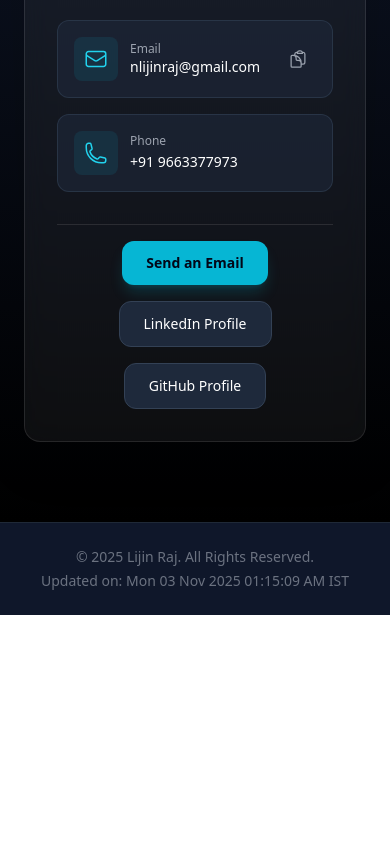
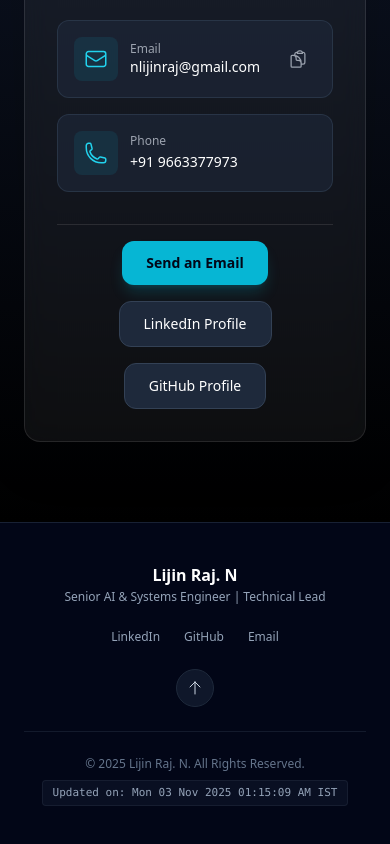
Before and after one commit to nlijin/devops_profile, a React (Vite) app: page / in a window 390 px wide. Shown: the part 9108-9952 px from the top of the page. Before the commit the page ends 9723 px from the top, so only its background shows below. Built offline with nearby package versions, Linux system fonts and the light colour scheme.

Commit message:
Refactor Footer component with new design and logic
Updated footer component with new styles and improved last updated handling.

```diff
--- a/src/components/Footer.jsx
+++ b/src/components/Footer.jsx
@@ -1,24 +1,92 @@
-import React, { useEffect, useState } from "react";
+import React, { useEffect, useState } from 'react'
+import { profile } from '../data/profile'
+import { ArrowUpIcon } from '@heroicons/react/24/outline'
 
 export default function Footer() {
-  const [lastUpdated, setLastUpdated] = useState("Loading...");
+  const [lastUpdated, setLastUpdated] = useState('Loading...')
 
   useEffect(() => {
-    const fileUrl = `${window.location.origin}${import.meta.env.BASE_URL}last-update.txt`;
+    const fileUrl = `${window.location.origin}${import.meta.env.BASE_URL}last-update.txt`
 
     fetch(fileUrl)
       .then((res) => {
-        if (!res.ok) throw new Error("File not found");
-        return res.text();
+        if (!res.ok) throw new Error('File not found')
+        return res.text()
       })
-      .then((text) => setLastUpdated(text))
-      .catch(() => setLastUpdated("Last updated: unknown"));
-  }, []);
+      .then((text) => setLastUpdated(text.trim()))
+      .catch(() => setLastUpdated('Last updated: Recently'))
+  }, [])
+
+  const scrollToTop = () => {
+    window.scrollTo({ top: 0, behavior: 'smooth' })
+  }
 
   return (
-    <footer className="text-center py-6 text-gray-500 text-sm border-t border-gray-800 bg-slate-900">
-      <p>© 2025 Lijin Raj. All Rights Reserved.</p>
-      <p className="mt-1">{lastUpdated}</p>
+    <footer className="bg-slate-950 border-t border-slate-800/80 text-slate-400 text-sm py-10 px-6 relative">
+      <div className="max-w-5xl mx-auto flex flex-col md:flex-row items-center justify-between gap-6">
+
+        {/* Brand & Subtitle */}
+        <div className="text-center md:text-left">
+          <h3 className="text-base font-semibold text-white">
+            {profile.name}
+          </h3>
+          <p className="text-xs text-slate-400 mt-0.5">
+            Senior AI & Systems Engineer | Technical Lead
+          </p>
+        </div>
+
+        {/* Social Links */}
+        <div className="flex items-center space-x-6 text-xs font-medium">
+          {profile.linkedin && (
+            <a
+              href={profile.linkedin}
+              target="_blank"
+              rel="noreferrer"
+              className="hover:text-cyan-400 transition-colors"
+            >
+              LinkedIn
+            </a>
+          )}
+          {profile.github && (
+            <a
+              href={profile.github}
+              target="_blank"
+              rel="noreferrer"
+              className="hover:text-cyan-400 transition-colors"
+            >
+              GitHub
+            </a>
+          )}
+          {profile.email && (
+            <a
+              href={`mailto:${profile.email}`}
+              className="hover:text-cyan-400 transition-colors"
+            >
+              Email
+            </a>
+          )}
+        </div>
+
+        {/* Back to Top Button */}
+        <button
+          onClick={scrollToTop}
+          aria-label="Back to Top"
+          className="p-2.5 rounded-full bg-slate-900 border border-slate-800 text-slate-300 hover:text-cyan-400 hover:border-cyan-500/50 transition-all duration-200 group"
+        >
+          <ArrowUpIcon className="w-4 h-4 group-hover:-translate-y-0.5 transition-transform" />
+        </button>
+      </div>
+
+      {/* Divider */}
+      <div className="max-w-5xl mx-auto border-t border-slate-800/60 my-6" />
+
+      {/* Bottom Copyright & Build Timestamp */}
+      <div className="max-w-5xl mx-auto flex flex-col sm:flex-row items-center justify-between gap-2 text-xs text-slate-500 text-center sm:text-left">
+        <p>© {new Date().getFullYear()} {profile.name}. All Rights Reserved.</p>
+        <p className="font-mono text-[11px] text-slate-400 bg-slate-900/60 px-2.5 py-1 rounded border border-slate-800/60">
+          {lastUpdated}
+        </p>
+      </div>
     </footer>
-  );
+  )
 }
```
